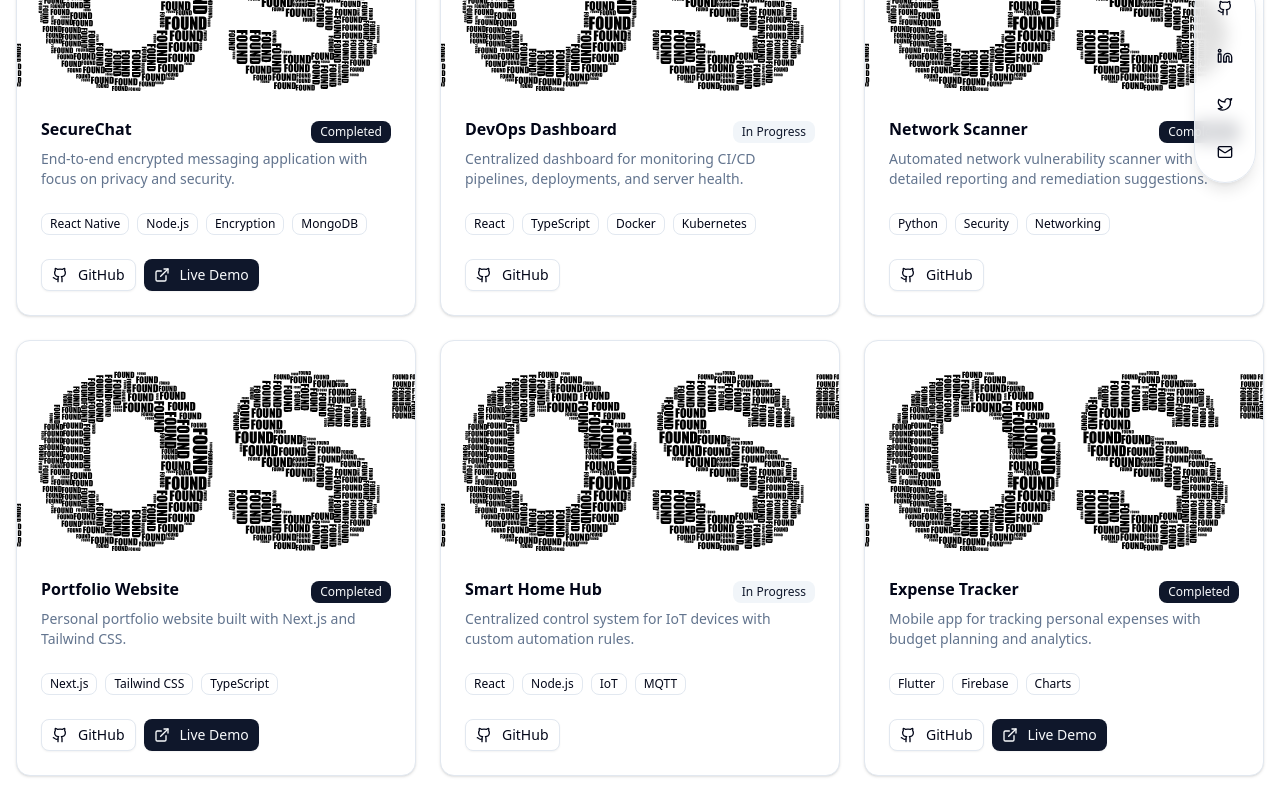
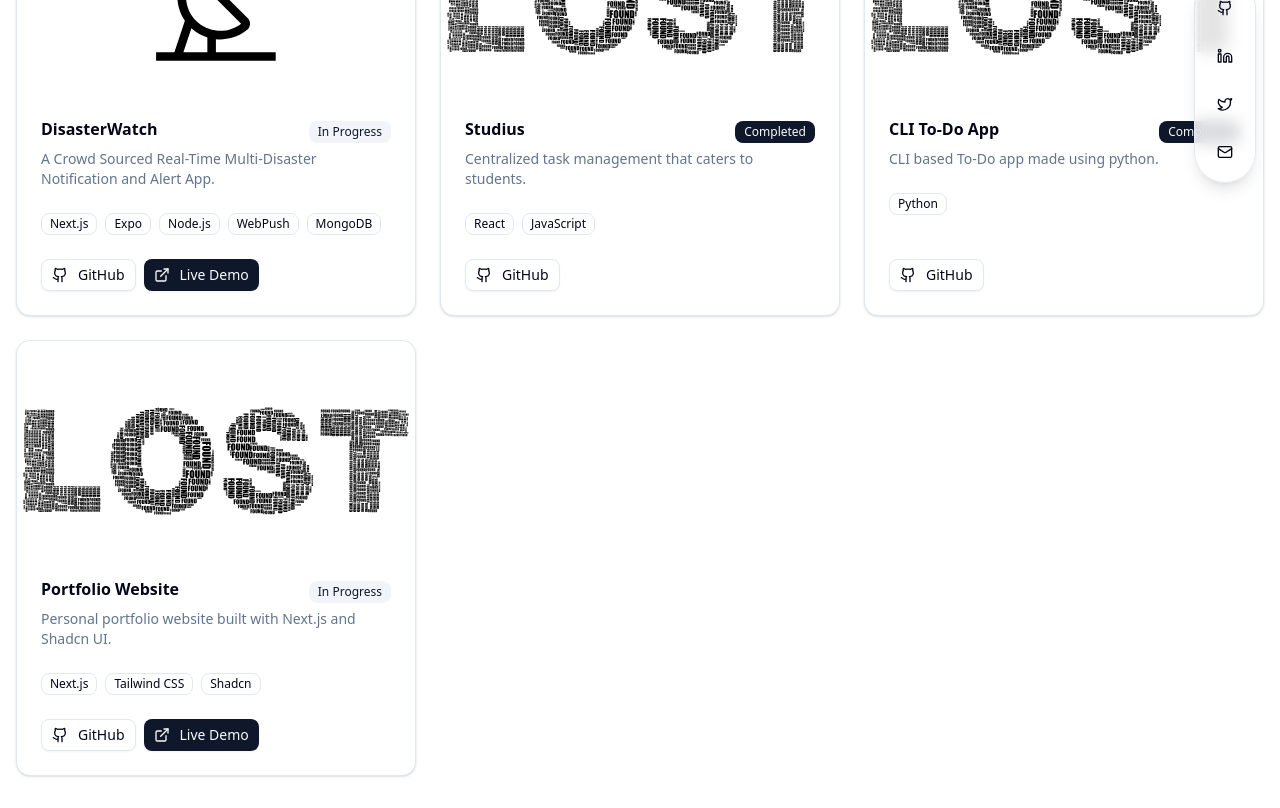
Before and after one commit to 5yndr0m/syndrom.me, a Next.js app: page /projects in a window 1280 px wide. Shown: the part 320-1128 px from the top of the page. Built offline with nearby package versions, Linux system fonts and the light colour scheme.

Commit message:
feat: remove placeholder data and link my data

```diff
--- a/src/app/projects/page.jsx
+++ b/src/app/projects/page.jsx
@@ -4,64 +4,10 @@ import { Badge } from "@/components/ui/badge"
 import { Button } from "@/components/ui/button"
 import { Card, CardContent, CardDescription, CardFooter, CardHeader, CardTitle } from "@/components/ui/card"
 import { ExternalLink, Github } from "lucide-react"
+import { projects } from "@/lib/projectData"
 
 export default function ProjectsPage() {
-  const projects = [
-    {
-      title: "SecureChat",
-      description: "End-to-end encrypted messaging application with focus on privacy and security.",
-      image: "/placeholder.svg?height=300&width=600",
-      tags: ["React Native", "Node.js", "Encryption", "MongoDB"],
-      status: "Completed",
-      github: "https://github.com/alexchen/securechat",
-      live: "https://securechat-demo.vercel.app",
-    },
-    {
-      title: "DevOps Dashboard",
-      description: "Centralized dashboard for monitoring CI/CD pipelines, deployments, and server health.",
-      image: "/placeholder.svg?height=300&width=600",
-      tags: ["React", "TypeScript", "Docker", "Kubernetes"],
-      status: "In Progress",
-      github: "https://github.com/alexchen/devops-dashboard",
-      live: null,
-    },
-    {
-      title: "Network Scanner",
-      description: "Automated network vulnerability scanner with detailed reporting and remediation suggestions.",
-      image: "/placeholder.svg?height=300&width=600",
-      tags: ["Python", "Security", "Networking"],
-      status: "Completed",
-      github: "https://github.com/alexchen/network-scanner",
-      live: null,
-    },
-    {
-      title: "Portfolio Website",
-      description: "Personal portfolio website built with Next.js and Tailwind CSS.",
-      image: "/placeholder.svg?height=300&width=600",
-      tags: ["Next.js", "Tailwind CSS", "TypeScript"],
-      status: "Completed",
-      github: "https://github.com/alexchen/portfolio",
-      live: "https://alexchen.dev",
-    },
-    {
-      title: "Smart Home Hub",
-      description: "Centralized control system for IoT devices with custom automation rules.",
-      image: "/placeholder.svg?height=300&width=600",
-      tags: ["React", "Node.js", "IoT", "MQTT"],
-      status: "In Progress",
-      github: "https://github.com/alexchen/smart-home-hub",
-      live: null,
-    },
-    {
-      title: "Expense Tracker",
-      description: "Mobile app for tracking personal expenses with budget planning and analytics.",
-      image: "/placeholder.svg?height=300&width=600",
-      tags: ["Flutter", "Firebase", "Charts"],
-      status: "Completed",
-      github: "https://github.com/alexchen/expense-tracker",
-      live: "https://play.google.com/store/apps/expensetracker",
-    },
-  ]
+
 
   return (
     <div className="space-y-8">
@@ -74,7 +20,7 @@ export default function ProjectsPage() {
         {projects.map((project, index) => (
           <Card key={index} className="overflow-hidden flex flex-col">
             <div className="relative h-48 w-full">
-              <Image src={project.image || "/placeholder.svg"} alt={project.title} fill className="object-cover" />
+              <Image src={project.image || "/placeholder.svg"} alt={project.title} fill className="object-contain" />
             </div>
             <CardHeader>
               <div className="flex justify-between items-start">
```
